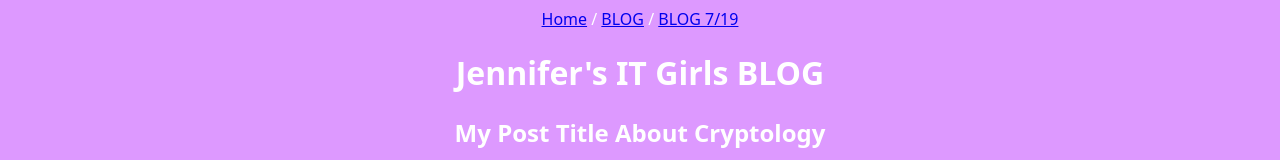
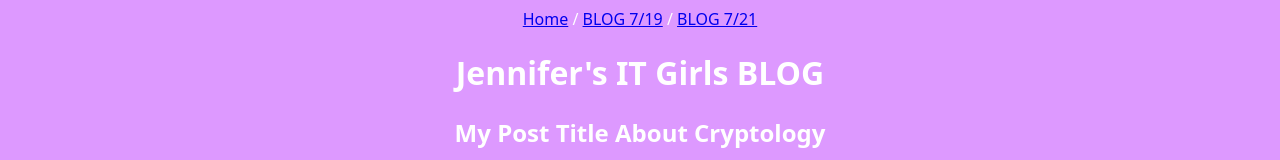
Before and after one commit to theitgirls/japetit, a plain HTML site: page blog.html in a window 1280 px wide. Shown: the top 160 px of the page. Drawn offline with Linux system fonts and the light colour scheme.

Commit message:
Update blog.html

```diff
--- a/blog.html
+++ b/blog.html
@@ -6,7 +6,7 @@
         </head>
 
         <body>
-            <a href="index.html">Home</a> / <a href="blog.html">BLOG</a> / <a href="blog2.html">BLOG 7/19</a>
+            <a href="index.html">Home</a> / <a href="blog.html">BLOG 7/19</a> / <a href="blog2.html">BLOG 7/21</a>
             <h1>Jennifer's IT Girls BLOG</h1>
 
             <h2>My Post Title About Cryptology</h2>
```
